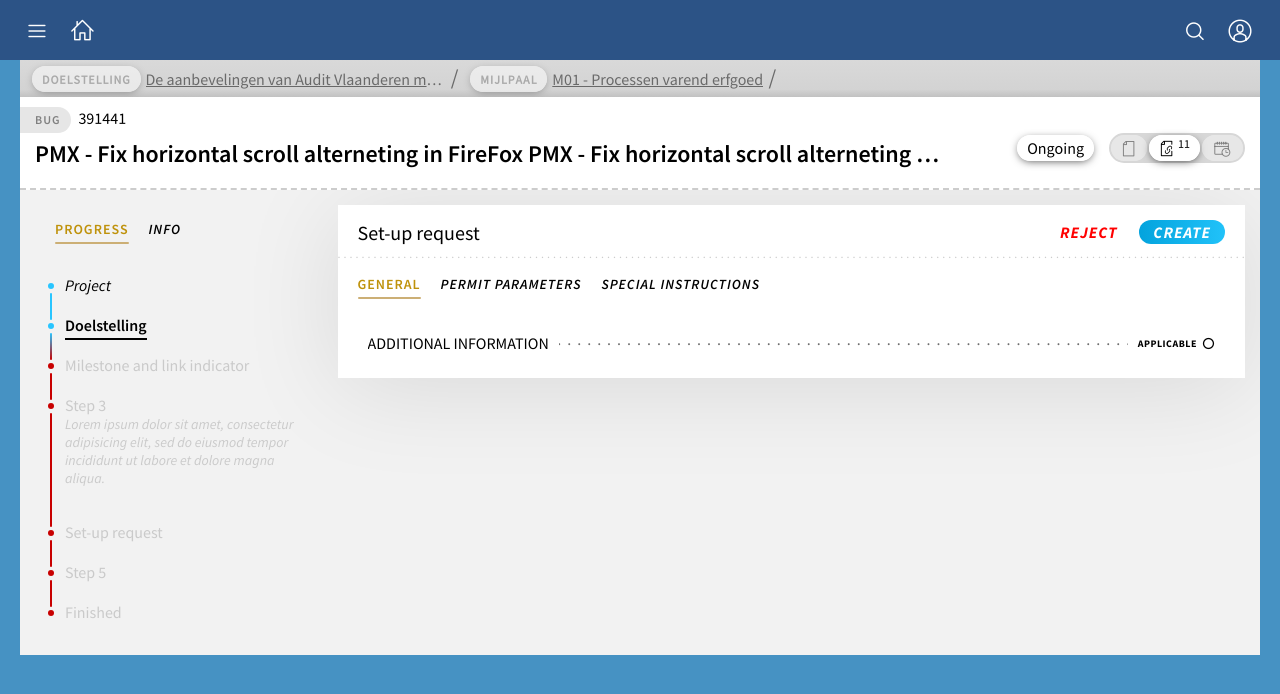
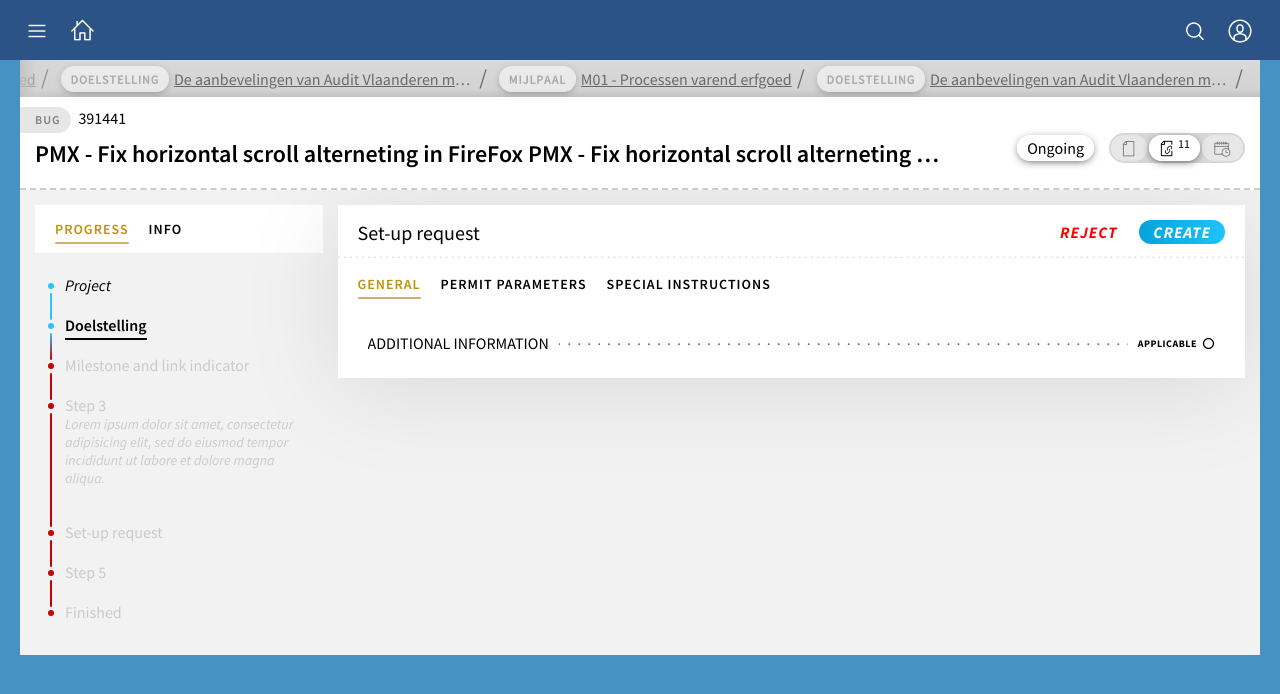
Before and after one commit to lordblendi/tracker-mockup, a Jekyll site: the page built from index.md, in a window 1280 px wide. Shown: the top 694 px of the page. Built offline with Jekyll 4.4.1, drawn with Linux system fonts in a browser that asks for light colours; nearby versions of some CDN libraries; comment, search, counter and statistics services are not loaded.

Commit message:
update tabs themes and breacrumbs overflow

```diff
--- a/_includes/blocks/breadcrumbs.html
+++ b/_includes/blocks/breadcrumbs.html
@@ -1,4 +1,4 @@
-<div class="breadcrumbs">
+<div class="breadcrumbs breadcrumbs--overflow">
   <div class="breadcrumbs__item">
     <div class="pmx-selector">
       <div class="pmx-selector__item pmx-selector__item--selected">
@@ -24,4 +24,43 @@
       <a href="#">M01 - Processen varend erfgoed</a>
     </div>
   </div>
+
+  <div class="breadcrumbs__item">
+    <div class="pmx-selector">
+      <div class="pmx-selector__item pmx-selector__item--selected">
+        <div class="pmx-selector__block">
+          <div class="pmx-selector__blockPart pmx-selector__blockPart--label">Doelstelling</div>
+        </div>
+      </div>
+    </div>
+    <div class="pmx-link">
+      <a href="#">De aanbevelingen van Audit Vlaanderen m.b.t. organisatiebeheersing uitvoeren</a>
+    </div>
+  </div>
+
+  <div class="breadcrumbs__item">
+    <div class="pmx-selector">
+      <div class="pmx-selector__item pmx-selector__item--selected">
+        <div class="pmx-selector__block">
+          <div class="pmx-selector__blockPart pmx-selector__blockPart--label">Mijlpaal</div>
+        </div>
+      </div>
+    </div>
+    <div class="pmx-link">
+      <a href="#">M01 - Processen varend erfgoed</a>
+    </div>
+  </div>
+
+  <div class="breadcrumbs__item">
+    <div class="pmx-selector">
+      <div class="pmx-selector__item pmx-selector__item--selected">
+        <div class="pmx-selector__block">
+          <div class="pmx-selector__blockPart pmx-selector__blockPart--label">Mijlpaal</div>
+        </div>
+      </div>
+    </div>
+    <div class="pmx-link">
+      <a href="#">M01 - Processen varend erfgoed</a>
+    </div>
+  </div>
 </div>
--- a/sass/components/breadcrumbs.scss
+++ b/sass/components/breadcrumbs.scss
@@ -7,6 +7,28 @@
   margin: 0 20px;
   background: rgb(193,193,193);
   background: linear-gradient(0deg, rgba(193,193,193,1) 0%, rgba(211,211,211,1) 20%, rgba(217,217,217,1) 100%);
+  white-space: nowrap;
+  overflow: hidden;
+
+  &--overflow {
+    direction: rtl;
+
+    &::before {
+      content: '';
+      position: absolute;
+      top: 0;
+      left: 0;
+      width: 50px;
+      height: 100%;
+      background: linear-gradient(90deg, rgba(193, 193, 193, .9) 0%, rgba(211, 211, 211, .5) 30%, rgba(255, 255, 255, 0) 100%);
+      z-index: 1;
+      pointer-events: none;
+    }
+
+    .breadcrumbs__item {
+      direction: ltr;
+    }
+  }
 
 	&:hover {
     .breadcrumbs__item {
--- a/sass/components/pmx-selector.scss
+++ b/sass/components/pmx-selector.scss
@@ -168,7 +168,6 @@
 .pmx-selector {
   position: relative;
   display: inline-block;
-  max-width: 100%;
   height: 30px;
 
   white-space: nowrap;
--- a/sass/components/tabs.scss
+++ b/sass/components/tabs.scss
@@ -28,6 +28,7 @@
     overflow: hidden;
     vertical-align: top;
     width: 100%;
+    background-color: #FFF;
 
     &::after {
       content: "";
@@ -66,7 +67,7 @@
       text-transform: uppercase;
       font-size: 14px;
       font-weight: 600;
-      font-style: italic;
+      font-style: normal;
       text-align: center;
       letter-spacing: 1px;
       transition: all .3s ease-in-out;
@@ -148,7 +149,7 @@
       &Shadow {
         position: absolute;
         top: 0;
-        width: 100px;
+        width: 100%;
         height: 100%;
         transition: all 0.5s ease-in-out;
         pointer-events: none;
@@ -164,7 +165,7 @@
 
         .tabs-nav__slideShadow {
           left: 0;
-          background: linear-gradient(to left, rgba(13, 53, 93, 0) 0%, rgb(13, 53, 93) 100%);
+          background: linear-gradient(to left, rgba(255, 255, 255, 0) 0%, rgba(255, 255, 255, 1) 100%);
         }
 
         .tabs-nav__slideArrow {
@@ -181,7 +182,7 @@
 
         .tabs-nav__slideShadow {
           right: 0;
-          background: linear-gradient(to right, rgba(13, 53, 93, 0) 0%, rgb(13, 53, 93) 100%);
+          background: linear-gradient(to right, rgba(255, 255, 255, 0) 0%, rgba(255, 255, 255, 1) 100%);
         }
 
         .tabs-nav__slideArrow {
@@ -198,11 +199,11 @@
 
 /* THEMES */
 
-.tabs--blue .tabs__nav {
-  background-color: #2c5386;
+/* theme dark */
+.tabs--light .tabs-nav {
+  background-color: #2C5386;
 }
-
-/* theme dark */
+/*
 .tabs--light .tabs-nav__slide--left .tabs-nav__slideArrow,
 .tabs--light .tabs-nav__slide--right .tabs-nav__slideArrow,
 .tabs--light .tabs-nav__slide--left .tabs-nav__slideCounter,
@@ -210,16 +211,18 @@
 .tabs--light .tabs-nav ul li:not(:last-child)::after,
 .tabs--light .tabs-nav__link,
 .tabs--light .tabs__panel {
-  color: #FFF;
+  color: #000;
+}
+*/
+.tabs--light .tabs-nav__link.tabs-nav__link--active {
+  color: #bf920b;
 }
 .tabs--light .tabs-nav__linkBar {
-  background-color: #FFF;
+  background-color: #bf920b;
 }
 
-/* theme gold */
-.tabs--gold .tabs-nav__link.tabs-nav__link--active {
-  color: #bf920b;
+/* INVERT */
+
+.tabs--invert .tabs-nav {
+  filter: invert(1) hue-rotate(185deg) brightness(130%);
 }
-.tabs--gold .tabs-nav__linkBar {
-  background-color: #bf920b;
-}
```
